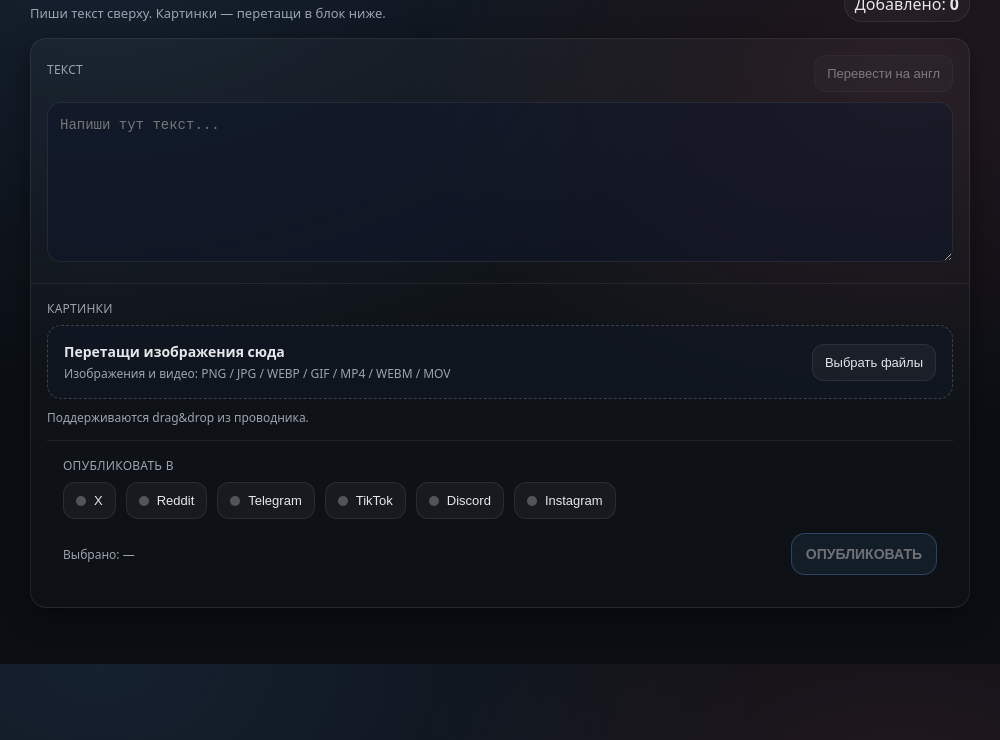
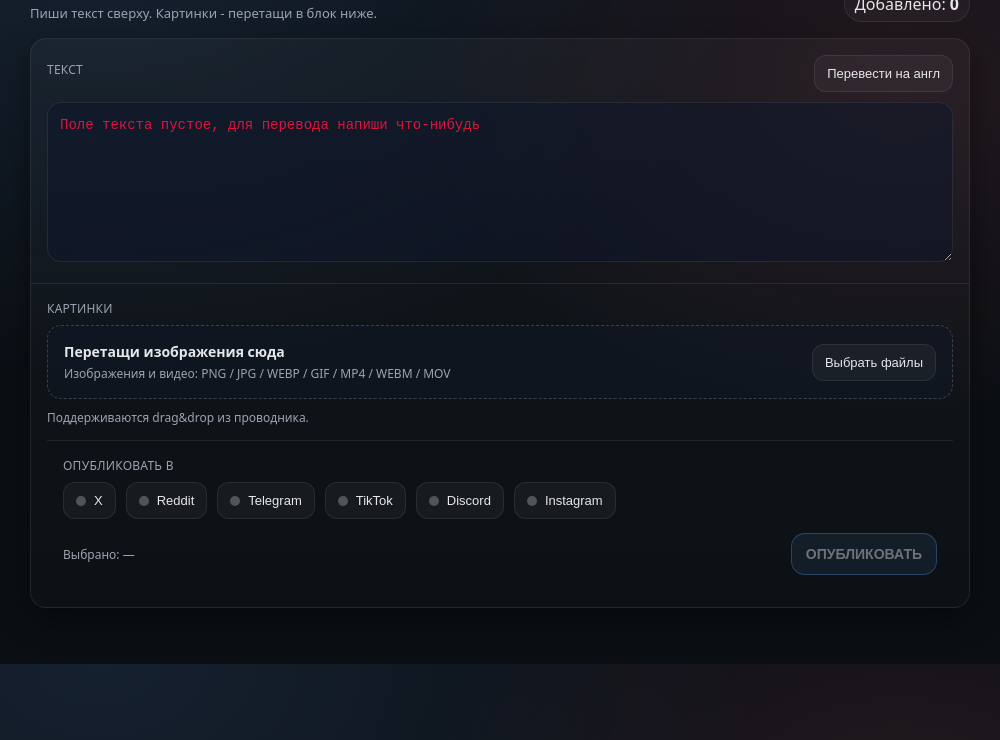
Before and after one commit to La1nnik/NewsAutoSender, an Electron app: page UI/index.html in a window 1000 px wide. Both pictures are taken after a click on the button "Перевести на англ". Shown: the part 60-800 px from the top of the page. Drawn offline with Linux system fonts and the light colour scheme; no server answers.

Commit message:
add custom placeholder styling on empty texarea and update input behavior for translation text area

```diff
--- a/UI/index.html
+++ b/UI/index.html
@@ -349,6 +349,11 @@
             background: #000;
 
         }
+        .custom-placeholder::placeholder{
+            color: crimson;
+            opacity: 1;
+        }
+
     </style>
 </head>
 
@@ -357,7 +362,7 @@
         <div class="header">
             <div>
                 <h1 class="title">Заметка + изображения</h1>
-                <p class="subtitle">Пиши текст сверху. Картинки — перетащи в блок ниже.</p>
+                <p class="subtitle">Пиши текст сверху. Картинки - перетащи в блок ниже.</p>
             </div>
             <div class="countPill">Добавлено: <b id="count">0</b></div>
         </div>
--- a/renderer.js
+++ b/renderer.js
@@ -156,14 +156,25 @@ function render() {
         gallery.appendChild(el);
     }
 }
-
+// --- Кнопка перевода ---
 var translateBtn = document.getElementById("translateBtn");
 var rusText = document.getElementById("rusText");
 
+rusText.addEventListener("input", () => {
+    if (rusText.classList.contains("custom-placeholder")) {
+        rusText.classList.remove("custom-placeholder");
+        rusText.setAttribute("placeholder", "Напиши тут текст...");
+    }
+});
+
 translateBtn.addEventListener("click", async (e) => {
+    if (rusText.value.length === 0) {
+        rusText.setAttribute("placeholder", "Поле текста пустое, для перевода напиши что-нибудь");
+        rusText.classList.add("custom-placeholder");
+    }
     translateBtn.setAttribute("disabled", "disabled");
-    const translatedText = await window.api.translateText(rusText.value);
-    rusText.value = translatedText;
+    // const translatedText = await window.api.translateText(rusText.value);
+    //   rusText.value = translatedText;
     translateBtn.removeAttribute("disabled");
 });
 
```
